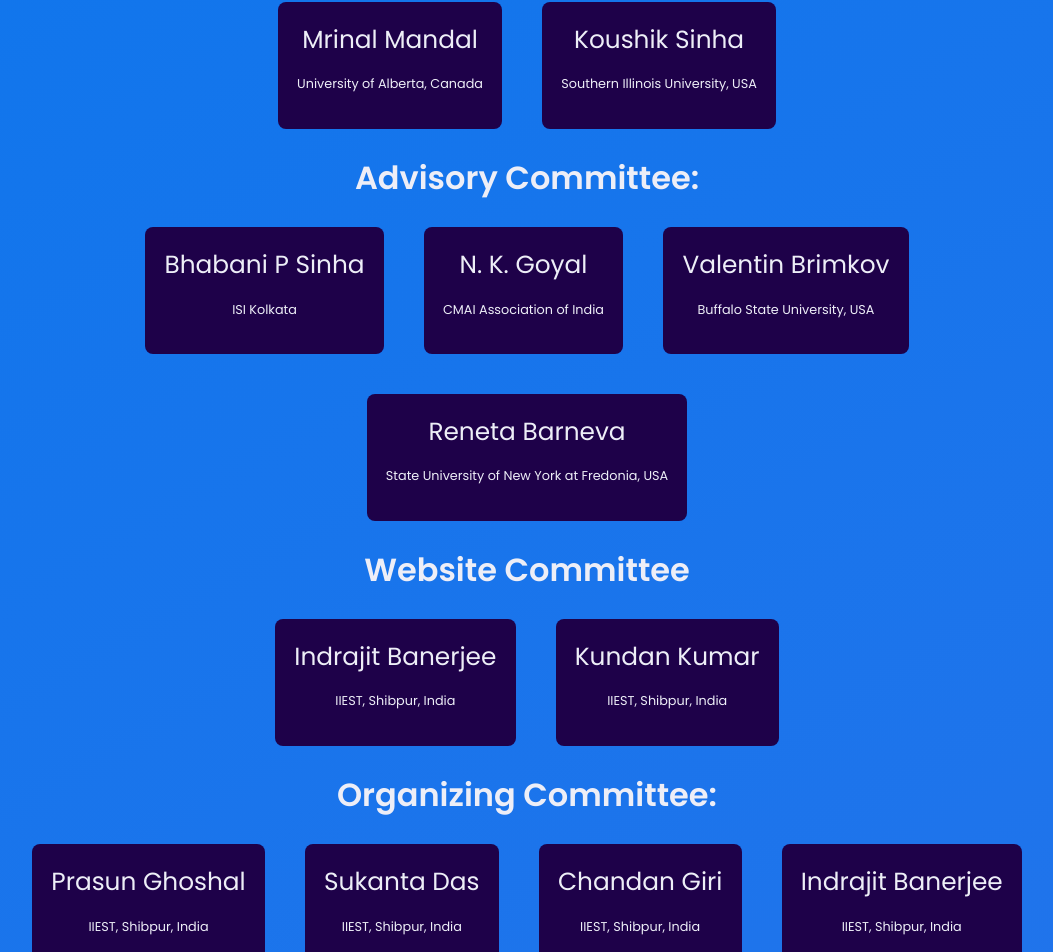
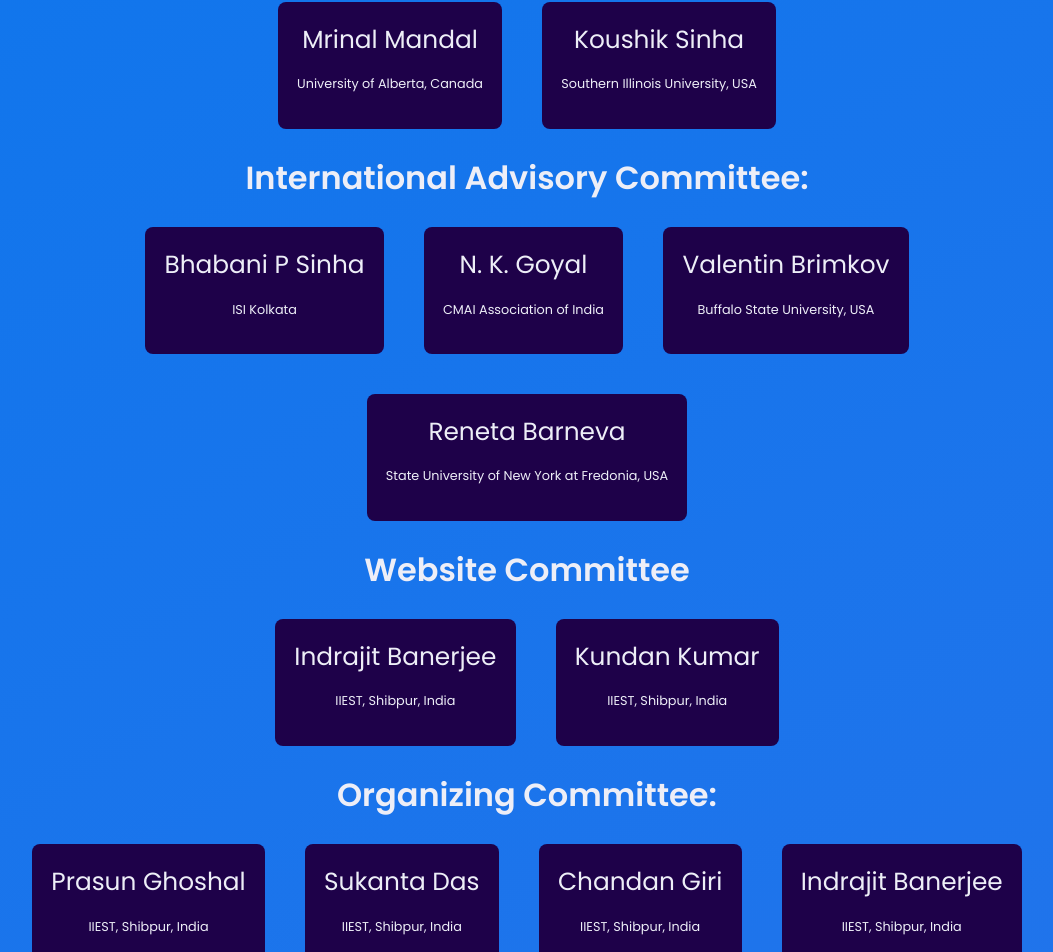
Before and after one commit to techlism/ICISS-2024-Website, a React (Create React App) app: page /committee in a window 1280 px wide. Shown: the part 1784-2736 px from the top of the page, without its empty margins (113-1166 px from the left). Built offline with nearby package versions, Linux system fonts and the light colour scheme; a web font is replaced by a local one.

Commit message:
Committee Page update

```diff
--- a/src/components/pages/CommitteePage.jsx
+++ b/src/components/pages/CommitteePage.jsx
@@ -42,7 +42,7 @@ const CommitteePage = ()=>{
                     <ProfessorCard name='Mrinal Mandal' description='University of Alberta, Canada'/>
                     <ProfessorCard name='Koushik Sinha' description='Southern Illinois University, USA'/>
                 </div>
-                <h2 className={styling.h2} >Advisory Committee:</h2>
+                <h2 className={styling.h2} >International Advisory Committee:</h2>
                 <div className={styling.professorsGrid}>
                     <ProfessorCard name='Bhabani P Sinha' description='ISI Kolkata'/>
                     <ProfessorCard name='N. K. Goyal' description="CMAI Association of India"/>
```
